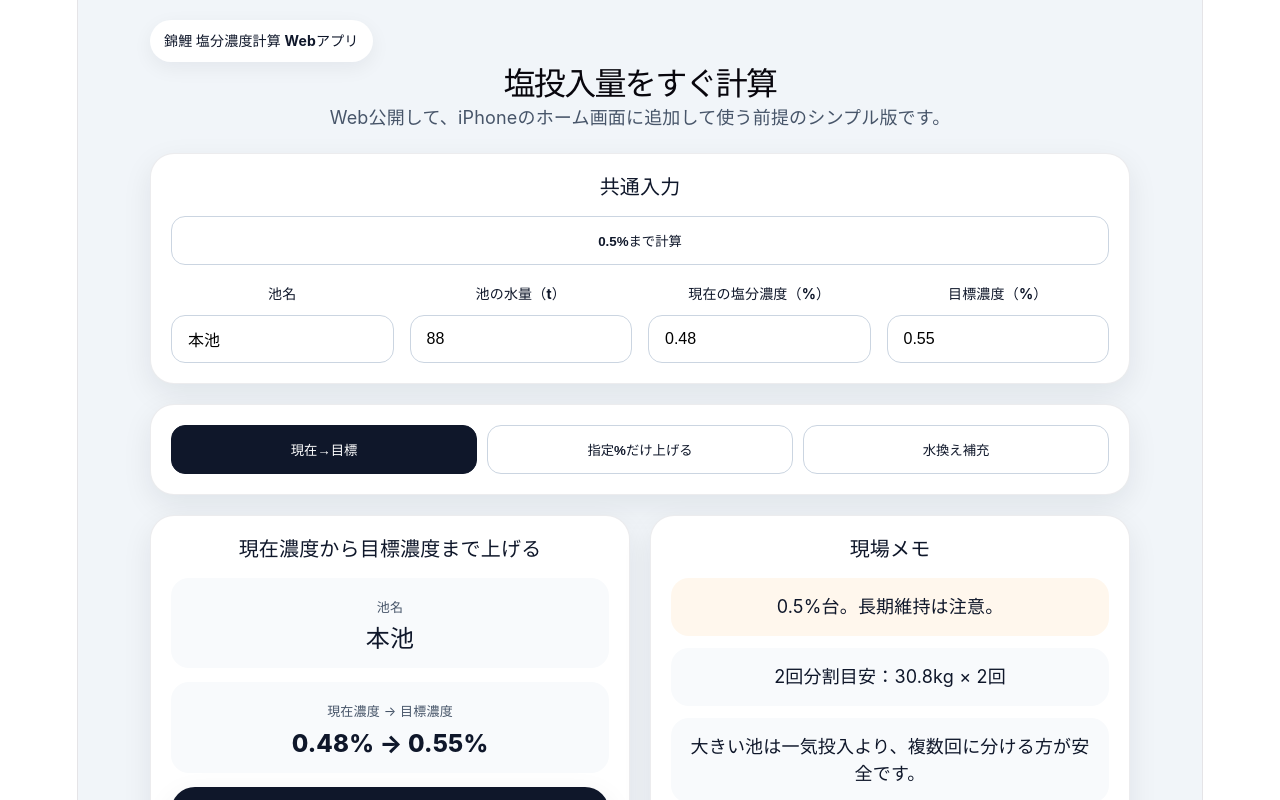
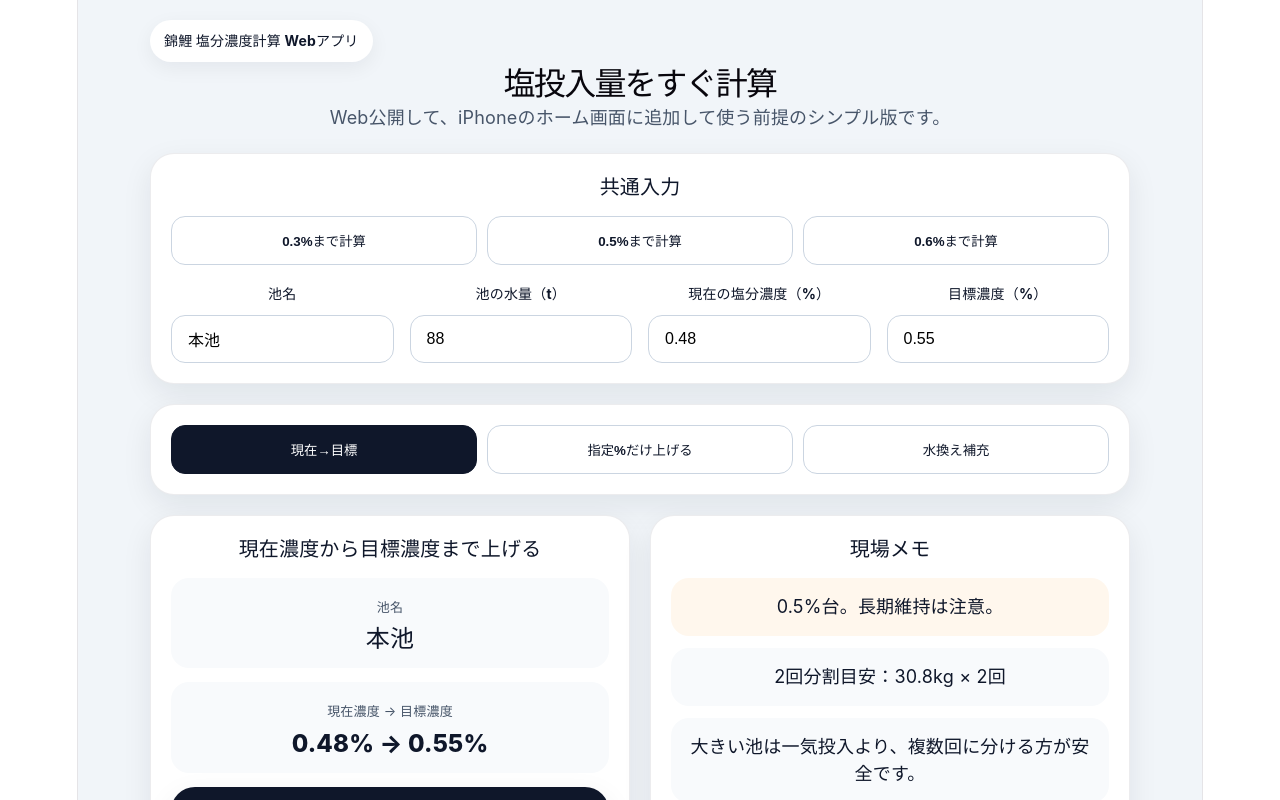
Before and after one commit to naritakoi1151-sys/koi-salt-app, a React (Vite) app: page / in a window 1280 px wide. Shown: the top 800 px of the page. Built offline with nearby package versions, Linux system fonts and the light colour scheme.

Commit message:
add 0.3 0.5 0.6 buttons

```diff
--- a/src/App.jsx
+++ b/src/App.jsx
@@ -136,10 +136,30 @@ export default function App() {
     style={buttonStyle(false)}
     onClick={() => {
       setTab("target");
+      setTargetPercent("0.30");
+    }}
+  >
+    0.3%まで計算
+  </button>
+
+  <button
+    style={buttonStyle(false)}
+    onClick={() => {
+      setTab("target");
       setTargetPercent("0.50");
     }}
   >
     0.5%まで計算
+  </button>
+
+  <button
+    style={buttonStyle(false)}
+    onClick={() => {
+      setTab("target");
+      setTargetPercent("0.60");
+    }}
+  >
+    0.6%まで計算
   </button>
 </div>
 
```
Lines whose indentation alone changed are shown as unchanged.
